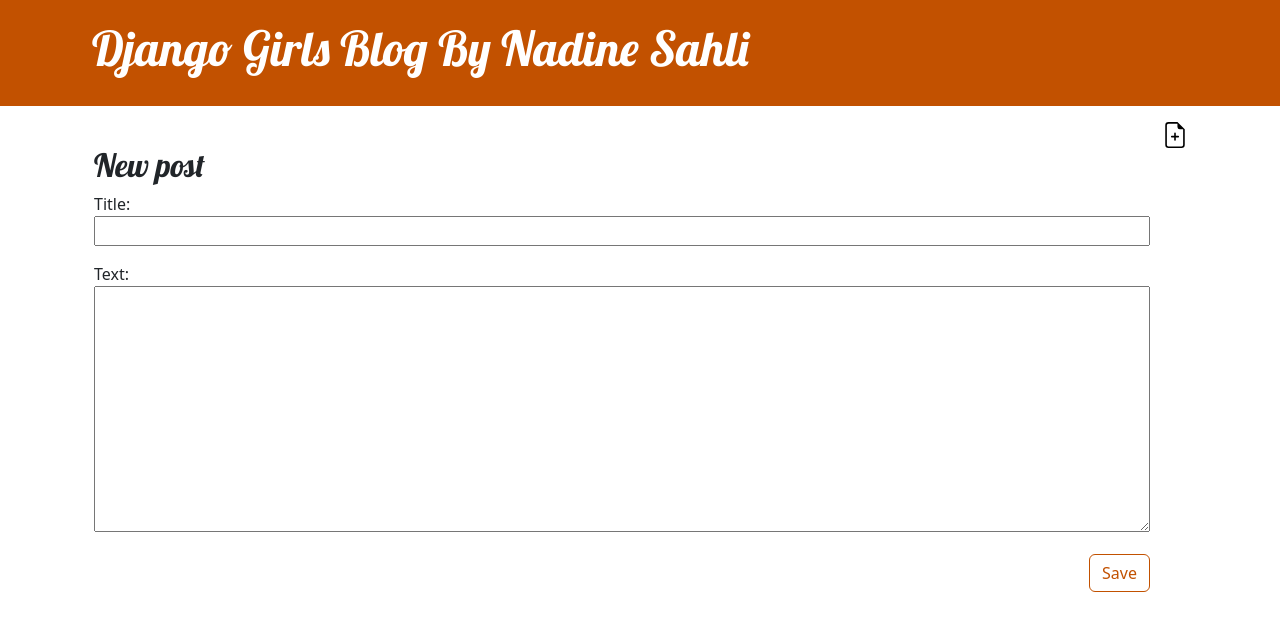
After one commit to yasmine-ben-ahmed/my-first-blog, a Django app: page /post/new/ in a window 1280 px wide. The commit adds this page. Shown: the top 631 px of the page. Run offline with Django 5.2, Linux system fonts and the light colour scheme; a user stored in the database is signed in.

Commit message:
Added views to create/edit blog post inside the site.

```diff
--- /dev/null
+++ b/blog/forms.py
@@ -0,0 +1,7 @@
+from django import forms
+from .models import Post
+
+class PostForm(forms.ModelForm):
+    class Meta:
+        model = Post
+        fields = ('title', 'text')
--- a/blog/static/css/blog.css
+++ b/blog/static/css/blog.css
@@ -69,3 +69,7 @@
     color: #FFFFFF;
     background-color: #C25100;
 }
+
+.margin-top {
+    margin-top: 20px;
+}
--- a/blog/templates/blog/base.html
+++ b/blog/templates/blog/base.html
@@ -11,16 +11,24 @@
         <header class="page-header">
             <div class="container">
                 <h1><a href="/">Django Girls Blog By Nadine Sahli</a></h1>
+
+                {% if user.is_authenticated %}
+                <a href="{% url 'post_new' %}" class="top-menu margin-top">
+                    <img src="{% static 'icons/file-earmark-plus.svg' %}" alt="New post" width="26" height="26">
+                </a>
+                {% endif %}
+
             </div>
         </header>
-    <main class="container">
+        <main class="content container">
+
             <div class="row">
                 <div class="col">
+
                     {% block content %}
                     {% endblock %}
                 </div>
             </div>
         </main>
     </body>
-
 </html>
--- /dev/null
+++ b/blog/templates/blog/post_edit.html
@@ -0,0 +1,9 @@
+{% extends 'blog/base.html' %}
+
+{% block content %}
+    <h2>New post</h2>
+    <form method="POST" class="post-form">{% csrf_token %}
+        {{ form.as_p }}
+        <button type="submit" class="save btn btn-secondary">Save</button>
+    </form>
+{% endblock %}
--- a/blog/urls.py
+++ b/blog/urls.py
@@ -4,4 +4,6 @@
 urlpatterns = [
     path('', views.post_list, name='post_list'),
     path('post/<int:pk>/', views.post_detail, name='post_detail'),
+    path('post/new/', views.post_new, name='post_new'),
+     path('post/<int:pk>/edit/', views.post_edit, name='post_edit'),
 ]
--- a/blog/views.py
+++ b/blog/views.py
@@ -1,7 +1,11 @@
 from django.shortcuts import render
 from django.utils import timezone
 from .models import Post
-from django.shortcuts import render, get_object_or_404
+from .forms import PostForm
+from django.shortcuts import render, get_object_or_404, redirect
+
+
+
 
 def post_list(request):
     posts = Post.objects.all().order_by('created_date')
@@ -11,3 +15,32 @@
 def post_detail(request, pk):
     post = get_object_or_404(Post, pk=pk)
     return render(request, 'blog/post_detail.html', {'post': post})
+
+
+def post_new(request):
+    if request.method == "POST":
+        form = PostForm(request.POST)
+        if form.is_valid():
+            post = form.save(commit=False)
+            post.author = request.user
+            post.published_date = timezone.now()
+            post.save()
+            return redirect('post_detail', pk=post.pk)
+    else:
+        form = PostForm()
+    return render(request, 'blog/post_edit.html', {'form': form})
+
+
+def post_edit(request, pk):
+    post = get_object_or_404(Post, pk=pk)
+    if request.method == "POST":
+        form = PostForm(request.POST, instance=post)
+        if form.is_valid():
+            post = form.save(commit=False)
+            post.author = request.user
+            post.published_date = timezone.now()
+            post.save()
+            return redirect('post_detail', pk=post.pk)
+    else:
+        form = PostForm(instance=post)
+    return render(request, 'blog/post_edit.html', {'form': form})
```
Also changed, not shown: blog/templates/blog/post_detail.html (+11 -0 lines), blog/static/icons/file-earmark-plus.svg (added), blog/static/icons/pencil-fill.svg (added), db.sqlite3. Lines whose indentation alone changed are shown as unchanged.
